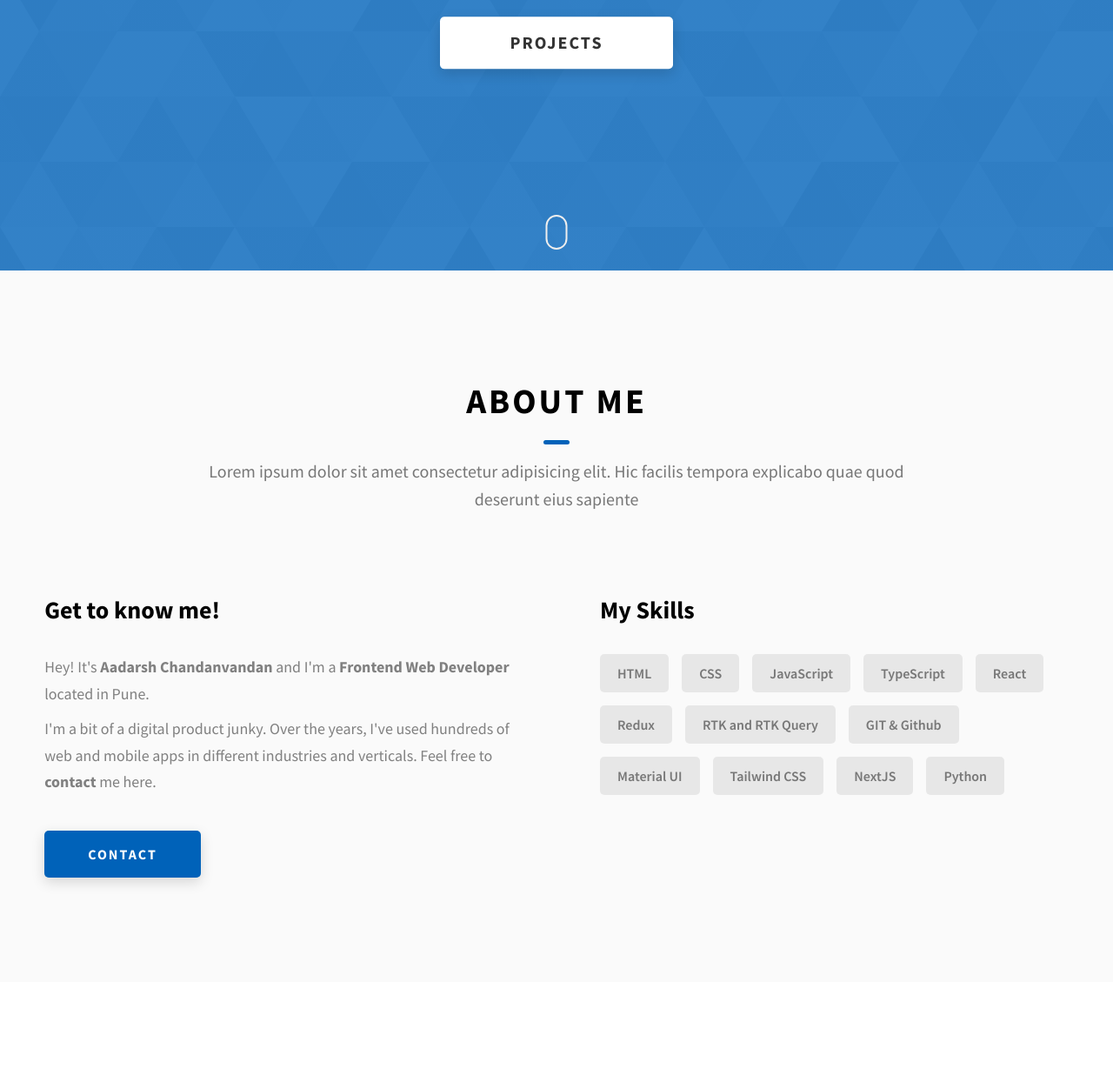
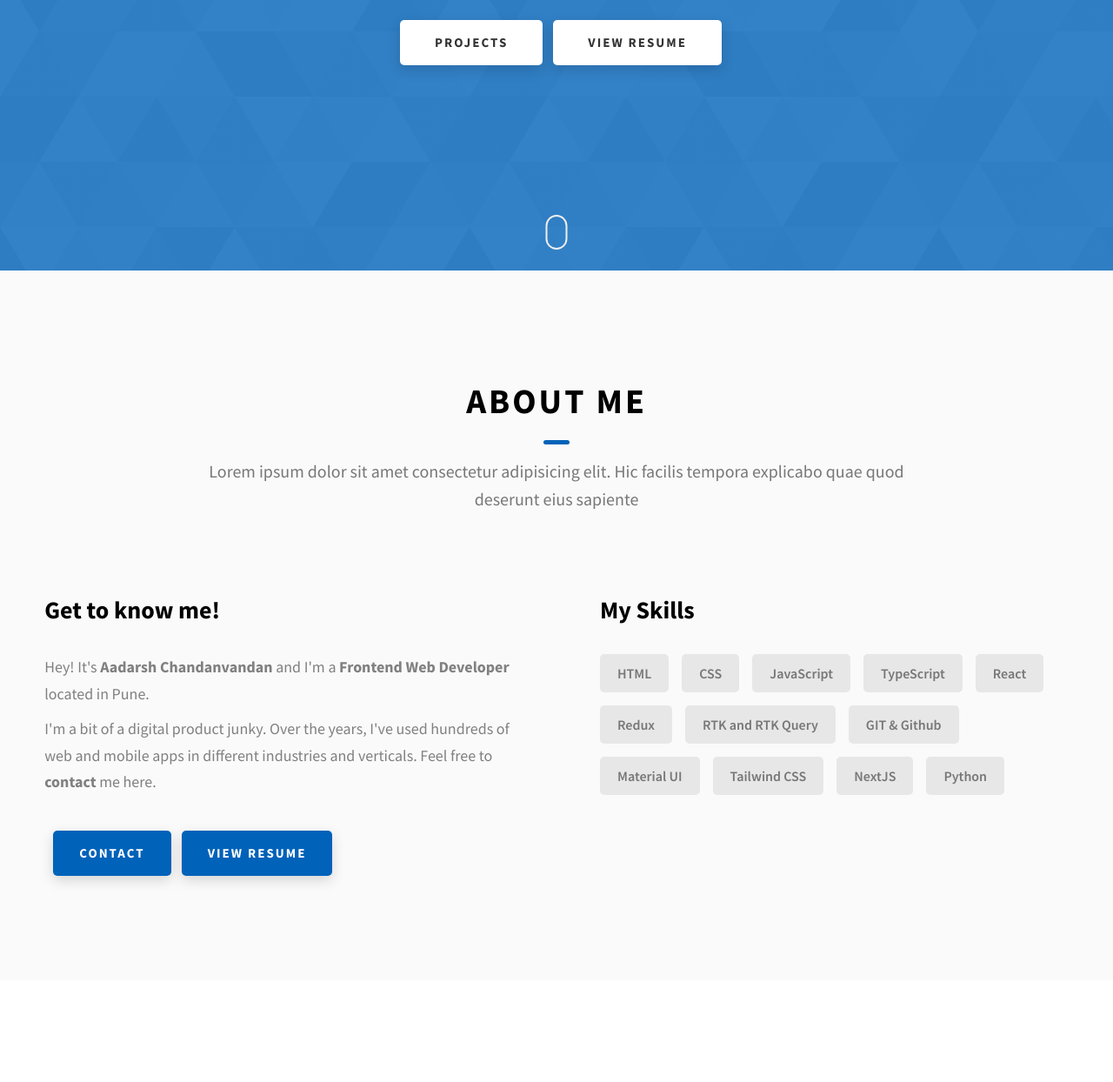
Before and after one commit to aadarsh0022/aadarsh, a website: page index.html in a window 1280 px wide. Shown: the part 489-1733 px from the top of the page at 87% size. Drawn offline with Linux system fonts and the light colour scheme.

Commit message:
resume added

```diff
--- a/css/style.css
+++ b/css/style.css
@@ -149,11 +149,13 @@ textarea {
   .btn:hover {
     transform: translateY(-3px); }
   .btn--bg {
-    padding: 1.5rem 8rem;
-    font-size: 2rem; }
+    padding: 1.5rem 4rem;
+    font-size: 1.5rem;
+  margin-left: 1rem; }
   .btn--med {
-    padding: 1.5rem 5rem;
-    font-size: 1.6rem; }
+    padding: 1.5rem 3rem;
+    font-size: 1.5rem;
+  margin-left: 1rem; }
   .btn--theme {
     background: #0062b9;
     color: #fff; }
@@ -163,6 +165,7 @@ textarea {
     border: 2px solid #0062b9;
     box-shadow: none;
     padding: calc(1.5rem - 2px) calc(5rem - 2px); }
+
 
 .sec-pad {
   padding: 12rem 0; }
--- a/index.html
+++ b/index.html
@@ -95,6 +95,7 @@
         </div>
         <div class="home-hero__cta">
           <a href="./#projects" class="btn btn--bg">Projects</a>
+          <a href="assets\resume\resume.pdf" target="_blank" class="btn btn--bg">View Resume</a>
         </div>
       </div>
       <div class="home-hero__socials">
@@ -180,6 +181,7 @@
             <a href="./#contact" class="btn btn--med btn--theme dynamicBgClr"
               >Contact</a
             >
+            <a href="assets\resume\resume.pdf" target="_blank" class="btn btn--med btn--theme dynamicBgClr">View Resume</a>
           </div>
           <div class="about__content-skills">
             <h3 class="about__content-title">My Skills</h3>
```
Also changed, not shown: 1 other file.
